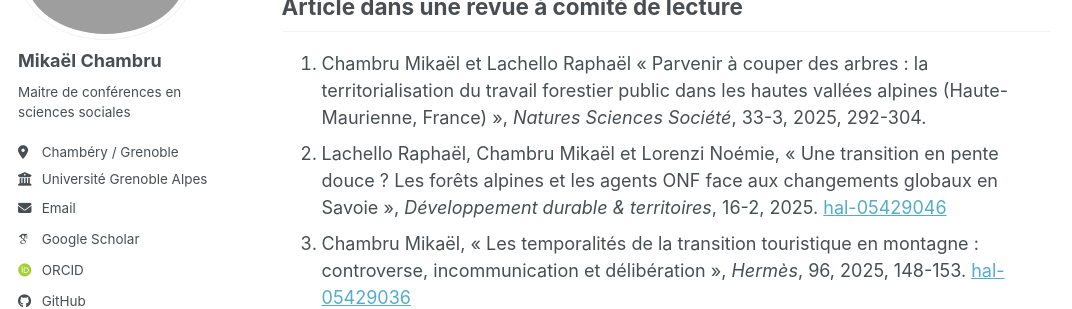
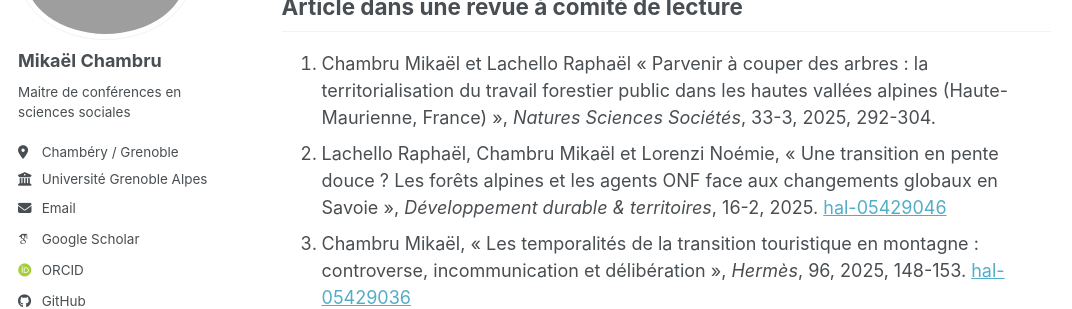
Before and after one commit to mikaelchambru/mikaelchambru.github.io, a Jekyll site: the page built from _pages/publications.md, in a window 1280 px wide and 900 px high. Shown: the part 193-502 px from the top of the window, without its empty margins (0-1072 px from the left). Built offline with Jekyll 4.4.1, drawn with Linux system fonts in a browser that asks for light colours; some web fonts are replaced; a script bundle is joined from its source files by our own code; library files that are not in the unit come from our copies.

Commit message:
Update publications.md

```diff
--- a/_pages/publications.md
+++ b/_pages/publications.md
@@ -7,7 +7,7 @@ redirect_from:
 ---
 ## Article dans une revue à comité de lecture
 
-1. Chambru Mikaël et Lachello Raphaël « Parvenir à couper des arbres : la territorialisation du travail forestier public dans les hautes vallées alpines (Haute-Maurienne, France) », *Natures Sciences Société*, 33-3, 2025, 292-304.
+1. Chambru Mikaël et Lachello Raphaël « Parvenir à couper des arbres : la territorialisation du travail forestier public dans les hautes vallées alpines (Haute-Maurienne, France) », *Natures Sciences Sociétés*, 33-3, 2025, 292-304.
 2. Lachello Raphaël, Chambru Mikaël et Lorenzi Noémie, « Une transition en pente douce ? Les forêts alpines et les agents ONF face aux changements globaux en Savoie », *Développement durable & territoires*, 16-2, 2025. [hal-05429046](https://hal.science/hal-05429046v1)
 3. Chambru Mikaël, « Les temporalités de la transition touristique en montagne : controverse, incommunication et délibération », *Hermès*, 96, 2025, 148-153. [hal-05429036](https://hal.science/hal-05429036)
 4. Chambru Mikaël et Picard Marion, « Faire bifurquer le tourisme hivernal ? Controverses et mobilisations socio-environnementales autour de la transition écologique dans une station alpine (La Clusaz, France) », *Mondes du Tourisme*, 25, 2024. [hal-04846118](https://hal.science/hal-04846118v1)
```
